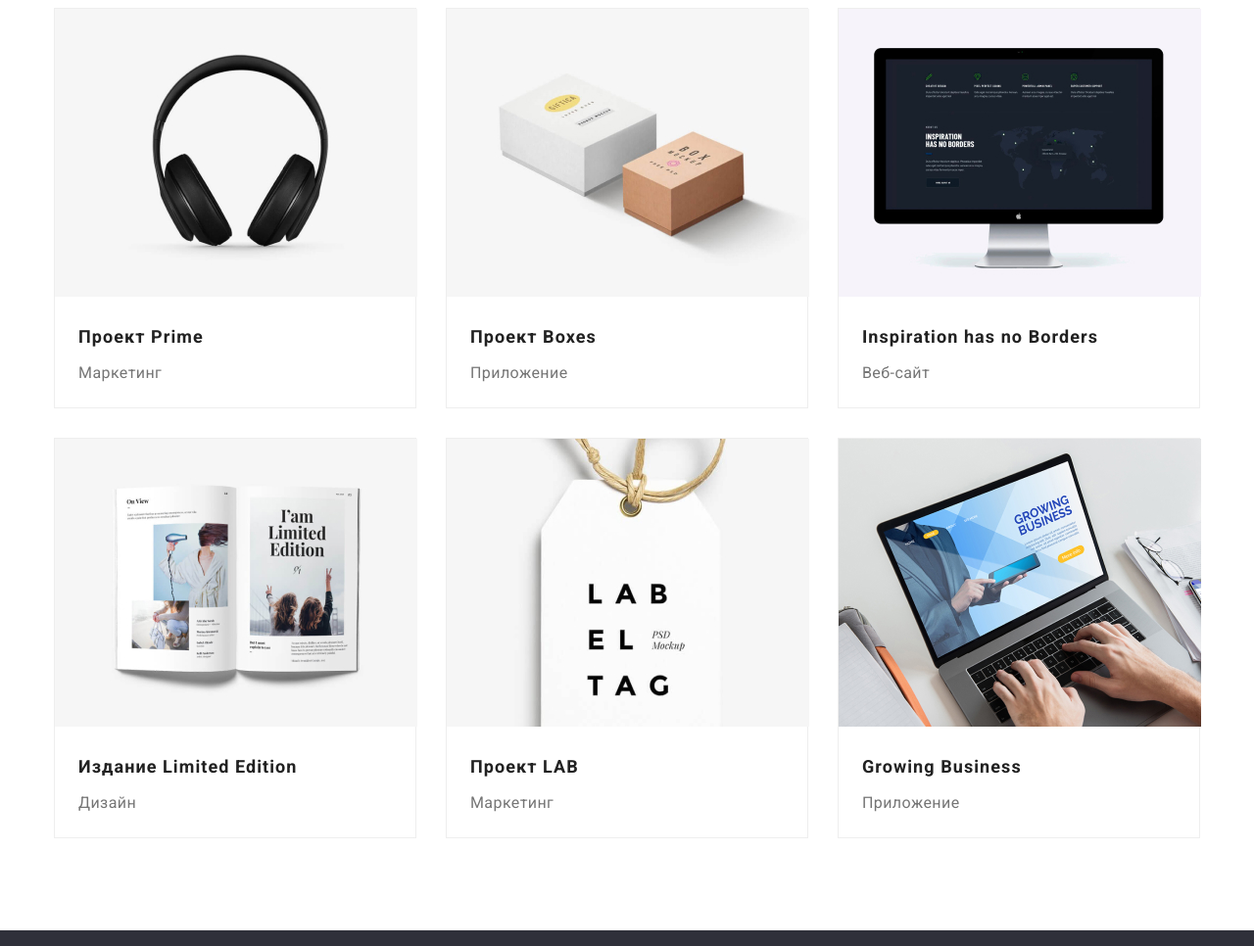
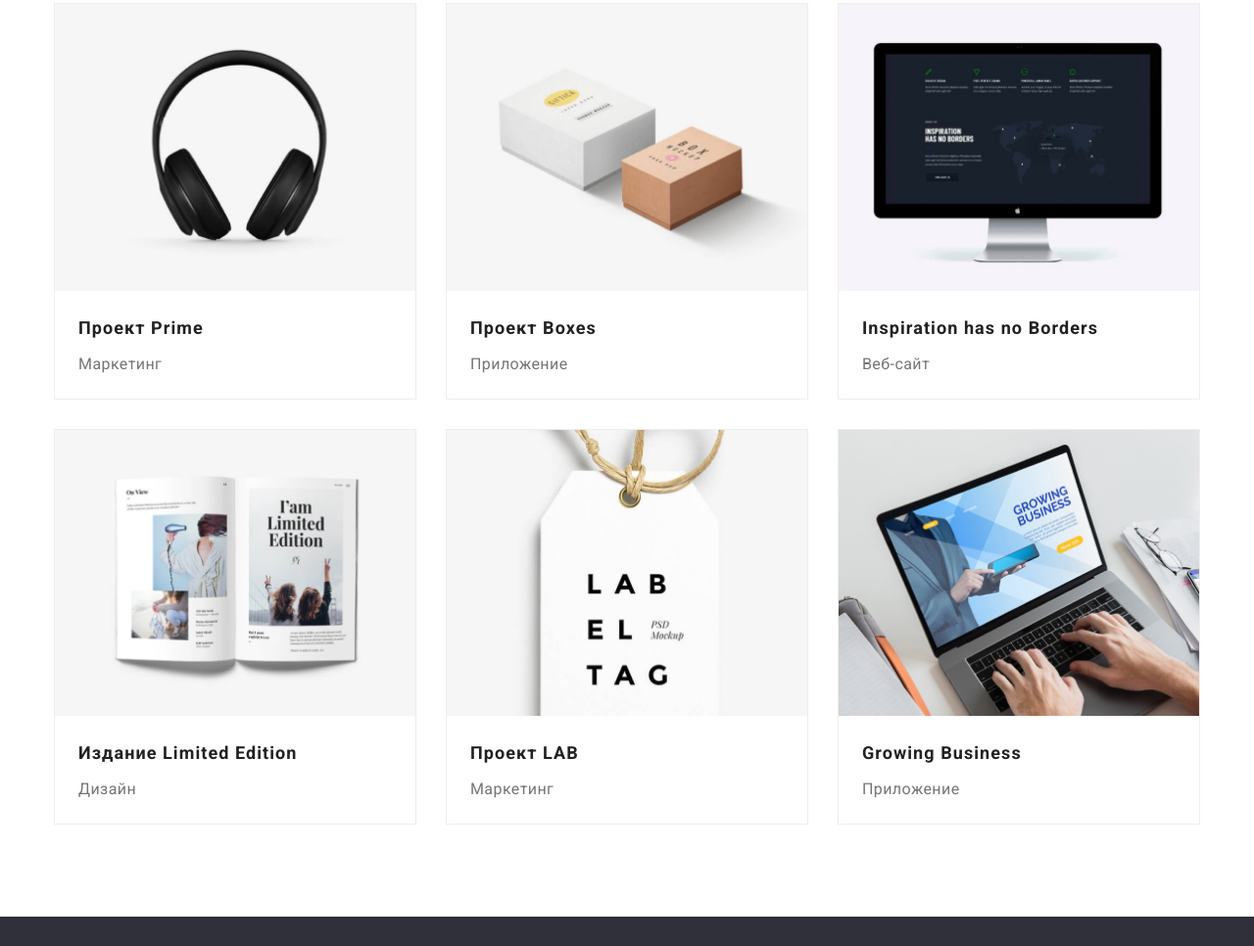
Before and after one commit to djbob2000/goit-markup-hw-03, a plain HTML site: page portfolio.html in a window 1280 px wide. Shown: the part 694-1660 px from the top of the page at 98% size. Drawn offline with nearby package versions, Linux system fonts and the light colour scheme.

Commit message:
remake code after Repeta video

```diff
--- a/css/styles.css
+++ b/css/styles.css
@@ -7,6 +7,7 @@
   --section-light-background: #f5f4fa;
   --team-card-bg: #ffffff;
   --filter-button-bg: #f5f4fa;
+  --card-set-gap: 30px;
 }
 
 body {
@@ -21,6 +22,12 @@ h2,
 h3,
 p {
   margin: 0;
+}
+
+img {
+  display: block;
+  max-width: 100%;
+  height: auto;
 }
 
 .visually-hidden {
@@ -209,7 +216,6 @@ p {
   font-size: 16px;
   line-height: 1.19;
 }
-
 .team-card-text {
   color: var(--text-color);
   font-size: 16px;
@@ -282,9 +288,10 @@ p {
     0px 2px 2px rgba(0, 0, 0, 0.12);
 }
 
+.card-content {
+  padding: 20px 24px;
+}
 .card-title {
-  margin-left: 24px;
-  margin-right: 24px;
   margin-bottom: 4px;
   font-size: 18px;
   line-height: 2;
@@ -294,30 +301,18 @@ p {
 .portfolio__list {
   display: flex;
   flex-wrap: wrap;
+  margin-top: calc(-1 * var(--card-set-gap));
+  margin-left: calc(-1 * var(--card-set-gap));
 }
 .portfolio__item {
   background: var(--team-card-bg);
   border: 1px solid #eeeeee;
-  width: calc((100% - 60px) / 3);
-  margin-right: 30px;
-  margin-bottom: 30px;
-  padding-bottom: 20px;
-}
-.portfolio__item:nth-child(3n) {
-  margin-right: 0px;
-}
-
-.portfolio__item:nth-last-child(-n + 3) {
-  margin-bottom: 0px;
+  flex-basis: calc(100% / 3 - var(--card-set-gap));
+  margin-left: var(--card-set-gap);
+  margin-top: var(--card-set-gap);
 }
 .portfolio__item p {
-  margin-left: 24px;
-  margin-right: 24px;
   font-size: 16px;
   line-height: 1.88;
   color: var(--text-color);
 }
-
-.portfolio__img {
-  margin-bottom: 20px;
-}
--- a/portfolio.html
+++ b/portfolio.html
@@ -73,48 +73,74 @@
           <ul class="portfolio__list list">
             <li class="portfolio__item">
               <img src="./images/portfolio-img-01.jpg" alt="" class="portfolio__img" />
+              <div class="card-content">
                 <h3 class="card-title">Технокряк</h3>
                 <p>Веб-сайт</p>
+              </div>
             </li>
+
             <li class="portfolio__item">
               <img src="./images/portfolio-img-02.jpg" alt="" class="portfolio__img" />
+              <div class="card-content">
                 <h3 class="card-title">Постер New Orlean vs Golden Star</h3>
                 <p>Дизайн</p>
+              </div>
             </li>
+
             <li class="portfolio__item">
               <img src="./images/portfolio-img-03.jpg" alt="" class="portfolio__img" />
+              <div class="card-content">
                 <h3 class="card-title">Ресторан Seafood</h3>
                 <p>Приложение</p>
+              </div>
             </li>
+
             <li class="portfolio__item">
               <img src="./images/portfolio-img-04.jpg" alt="" class="portfolio__img" />
+              <div class="card-content">
                 <h3 class="card-title">Проект Prime</h3>
                 <p>Маркетинг</p>
+              </div>
             </li>
+
             <li class="portfolio__item">
               <img src="./images/portfolio-img-05.jpg" alt="" class="portfolio__img" />
+              <div class="card-content">
                 <h3 class="card-title">Проект Boxes</h3>
                 <p>Приложение</p>
+              </div>
             </li>
+
             <li class="portfolio__item">
               <img src="./images/portfolio-img-06.jpg" alt="" class="portfolio__img" />
+              <div class="card-content">
                 <h3 class="card-title">Inspiration has no Borders</h3>
                 <p>Веб-сайт</p>
+              </div>
             </li>
+
             <li class="portfolio__item">
               <img src="./images/portfolio-img-07.jpg" alt="" class="portfolio__img" />
+              <div class="card-content">
                 <h3 class="card-title">Издание Limited Edition</h3>
                 <p>Дизайн</p>
+              </div>
             </li>
+
             <li class="portfolio__item">
               <img src="./images/portfolio-img-08.jpg" alt="" class="portfolio__img" />
+              <div class="card-content">
                 <h3 class="card-title">Проект LAB</h3>
                 <p>Маркетинг</p>
+              </div>
             </li>
+
             <li class="portfolio__item">
               <img src="./images/portfolio-img-09.jpg" alt="" class="portfolio__img" />
+              <div class="card-content">
                 <h3 class="card-title">Growing Business</h3>
                 <p>Приложение</p>
+              </div>
             </li>
           </ul>
         </div>
```
Lines whose indentation alone changed are shown as unchanged.
